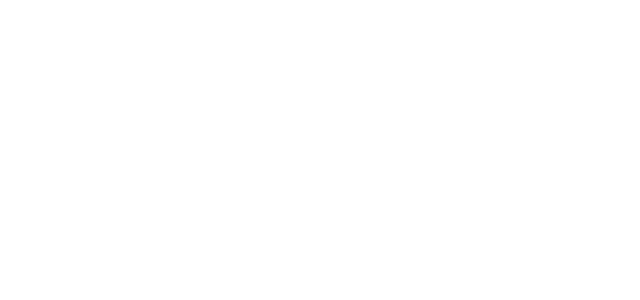
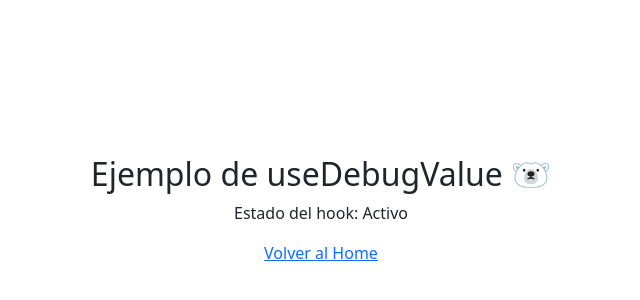
Before and after one commit to elizabethrigos/Hooks_React, a React (Vite) app: page /useDebug in a window 1280 px wide. Before the commit this address had no page. Shown: the part 190-490 px from the top of the page, without its empty margins (319-959 px from the left). Built offline with nearby package versions, Linux system fonts and the light colour scheme.

Commit message:
HookUseDebug agregado

```diff
--- a/src/App.jsx
+++ b/src/App.jsx
@@ -3,6 +3,7 @@
 import HookUseState from './playground/HookUserState'
 import HomeHooks from './playground/HomeHook'
 import HookUsenavigate from './playground/HookUseNavigate'
+import HookUseDebug from './playground/HookUseDebug'
 
 function App() {
 
@@ -13,6 +14,7 @@
         <Route path='/' element={<HomeHooks/>}></Route>
         <Route path='useState' element={<HookUseState/>}></Route>
         <Route path='useNavigate' element={<HookUsenavigate/>}></Route>
+        <Route path='useDebug' element={<HookUseDebug/>}></Route>
       </Routes>
     </BrowserRouter>
 
--- a/src/playground/HomeHook.jsx
+++ b/src/playground/HomeHook.jsx
@@ -9,6 +9,7 @@
       <div className="list-group">
         <a href="UseState" className="list-group-item">ir a UseState ^_^</a>
         <a href="UseNavigate" className="list-group-item">ir a Navigate ^_^</a>
+        <a href="useDebug" className="list-group-item">ir a debug ^_^</a>
       </div>
     </div>
   );
--- /dev/null
+++ b/src/playground/HookUseDebug.jsx
@@ -0,0 +1,21 @@
+import React, { useDebugValue } from "react";
+import { Link } from "react-router-dom";
+
+function useCustomHook(value) {
+  useDebugValue(value ? "Activo" : "Inactivo");
+  return value;
+}
+
+function UseDebug() {
+  const estado = useCustomHook(true);
+
+  return (
+    <div className="container text-center">
+      <h2>Ejemplo de useDebugValue 🐻‍❄️</h2>
+      <p>Estado del hook: {estado ? "Activo" : "Inactivo"}</p>
+      <Link to="/">Volver al Home</Link>
+    </div>
+  );
+}
+
+export default UseDebug;
```
